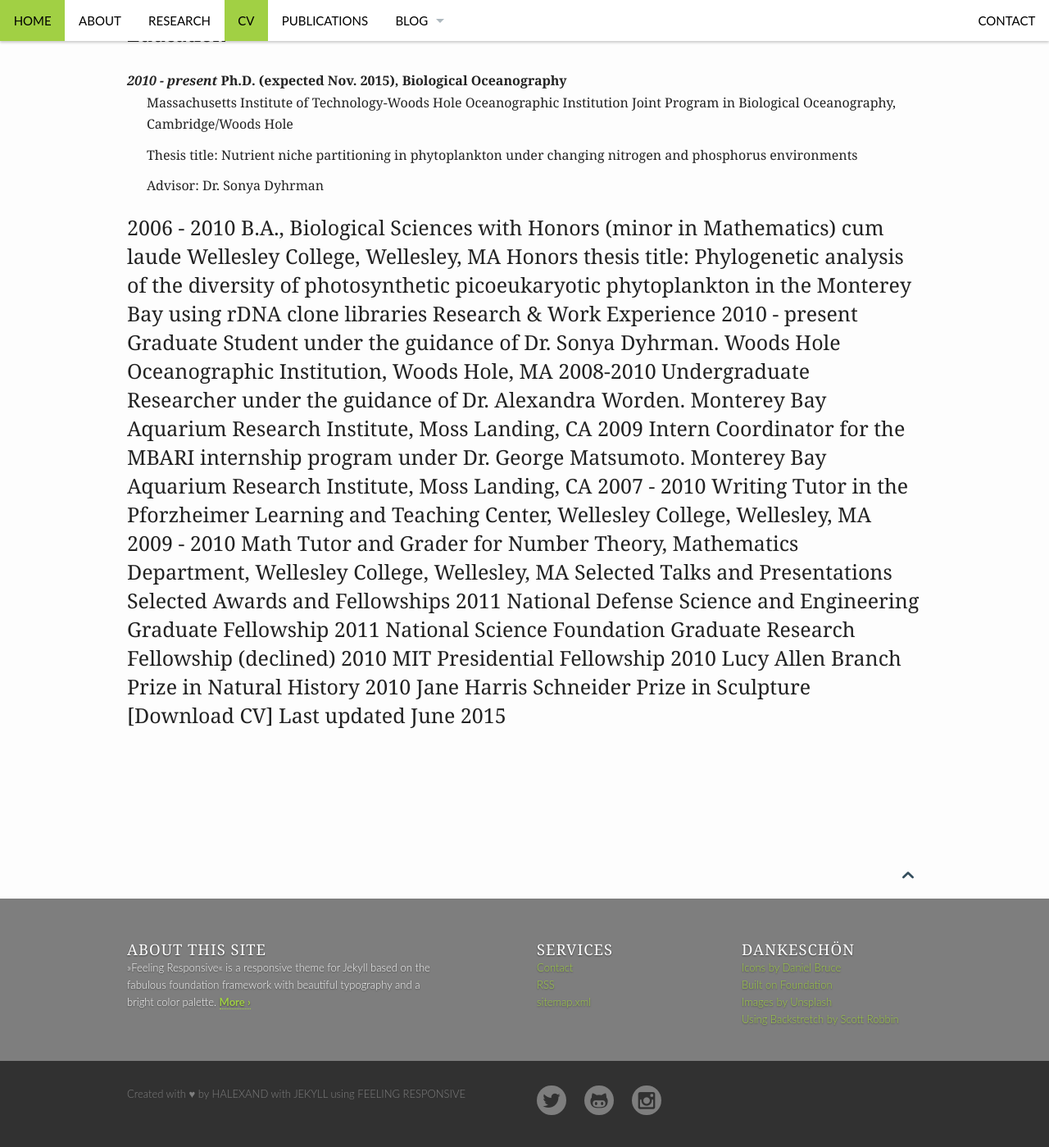
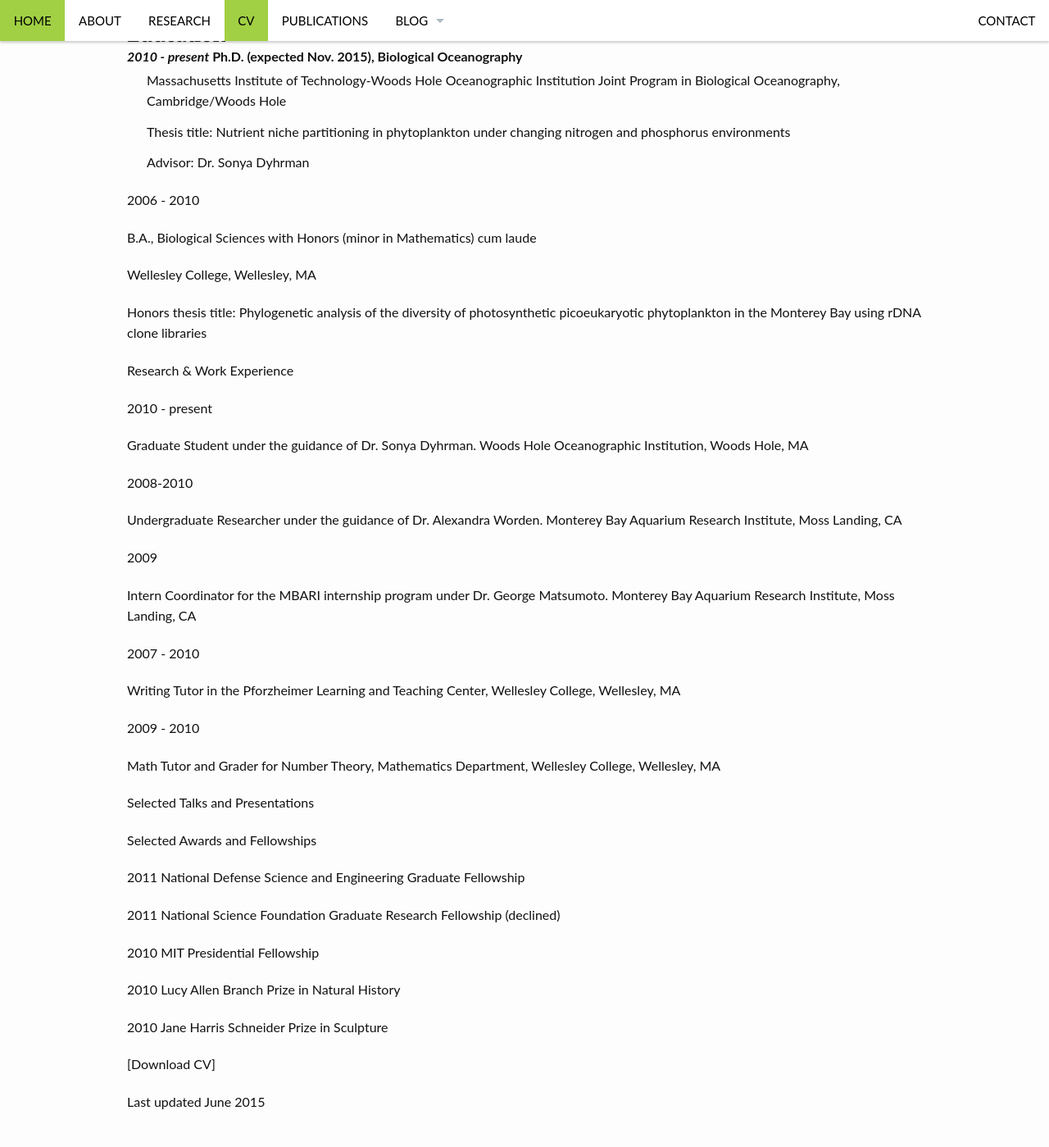
Before and after one commit to halexand/halexand.github.io, a Jekyll site: the page built from pages/CV.md, in a window 1280 px wide and 1400 px high, scrolled down 475 px. Shown: the whole window at 82% size. Built offline with Jekyll 4.4.1, drawn with Linux system fonts in a browser that asks for light colours.

Commit message:
Update CV.md

```diff
--- a/pages/CV.md
+++ b/pages/CV.md
@@ -7,7 +7,7 @@ header:
    image_fullwidth: "header_homepage_13.jpg"
 permalink: "/cv/"
 ---
-<h3>Education<h3>
+<h3>Education</h3>
 <dl>
 <dt><i>2010 - present</i> Ph.D. (expected Nov. 2015), Biological Oceanography </dt>
 <dd>Massachusetts Institute of Technology-Woods Hole Oceanographic Institution Joint Program in Biological Oceanography, Cambridge/Woods Hole</dd>
```
